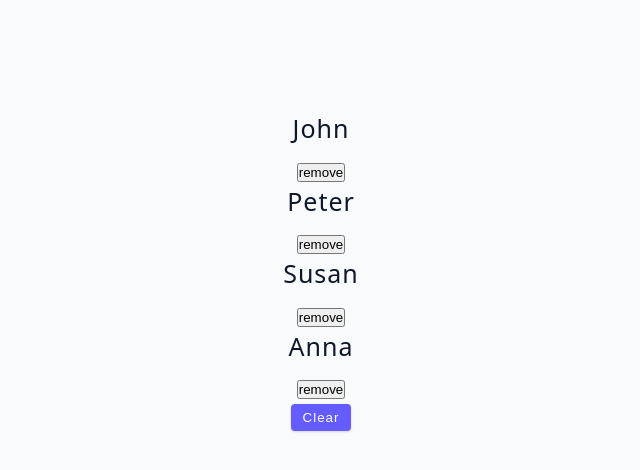
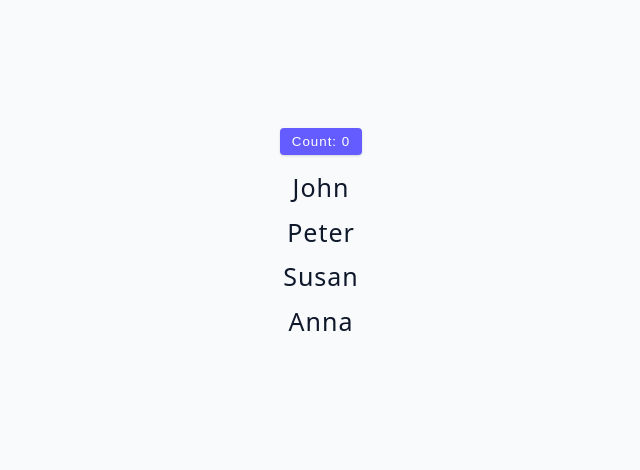
Before and after one commit to saquibe/react-with-vite, a React (Vite) app in the folder vite-project/: page / in a window 1280 px wide. Shown: the top 470 px of the page, without its empty margins (319-959 px from the left). Built offline with nearby package versions, Linux system fonts and the light colour scheme; the HTML template or start-up script is replaced by a standard one.

Commit message:
lower state - push the state down re-render only required component

```diff
--- /dev/null
+++ b/vite-project/src/10-performance/01-lower-state/Counter.jsx
@@ -0,0 +1,16 @@
+import { useState } from "react";
+
+const Counter = () => {
+  const [count, setCount] = useState(0);
+  return (
+    <button
+      className="btn"
+      onClick={() => setCount(count + 1)}
+      style={{ margin: "1rem" }}
+    >
+      count: {count}
+    </button>
+  );
+};
+
+export default Counter;
--- /dev/null
+++ b/vite-project/src/10-performance/01-lower-state/Index.jsx
@@ -0,0 +1,17 @@
+import { data } from "../../data.js";
+import { useState } from "react";
+import List from "./List.jsx";
+import Counter from "./Counter.jsx";
+
+const LowerState = () => {
+  const [people, setPeople] = useState(data);
+
+  return (
+    <section>
+      <Counter />
+      <List people={people} />
+    </section>
+  );
+};
+
+export default LowerState;
--- /dev/null
+++ b/vite-project/src/10-performance/01-lower-state/List.jsx
@@ -0,0 +1,13 @@
+import Person from "./Person";
+
+const List = ({ people }) => {
+  return (
+    <div>
+      {people.map((person) => {
+        return <Person key={person.id} {...person} />;
+      })}
+    </div>
+  );
+};
+
+export default List;
--- /dev/null
+++ b/vite-project/src/10-performance/01-lower-state/Person.jsx
@@ -0,0 +1,13 @@
+import React from "react";
+
+const Person = ({ name }) => {
+  console.log("render");
+
+  return (
+    <div>
+      <h4>{name}</h4>
+    </div>
+  );
+};
+
+export default Person;
--- a/vite-project/src/App.jsx
+++ b/vite-project/src/App.jsx
@@ -1,5 +1,6 @@
-import ReducerBasics from "./09-useReducer/01-useReducer";
+import LowerState from "./10-performance/01-lower-state/Index";
 import "./App.css";
+// import ReducerBasics from "./09-useReducer/01-useReducer";
 // import FetchData from "./07-customHooks/02-fetch-data";
 // import Navbar from "./08-contex-api/Navbar";
 // import ToggleExample from "./07-customHooks/01-toggle";
@@ -68,7 +69,9 @@
 
       {/* <Navbar /> */}
 
-      <ReducerBasics />
+      {/* <ReducerBasics /> */}
+
+      <LowerState />
     </div>
   );
 }
```
